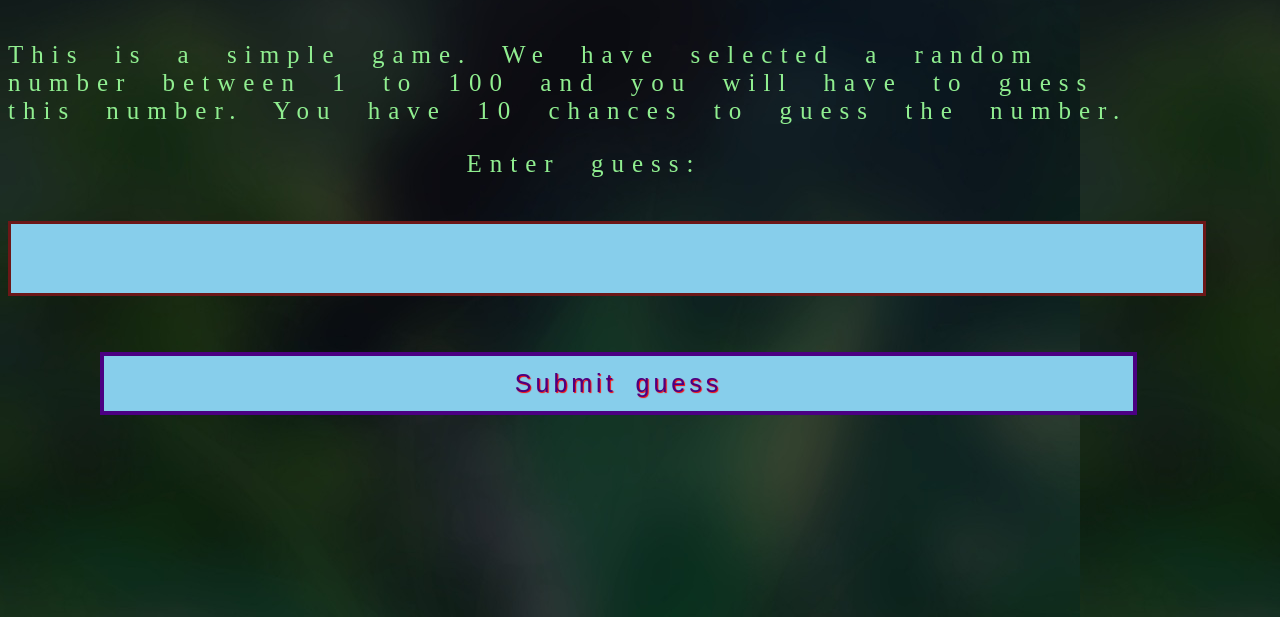
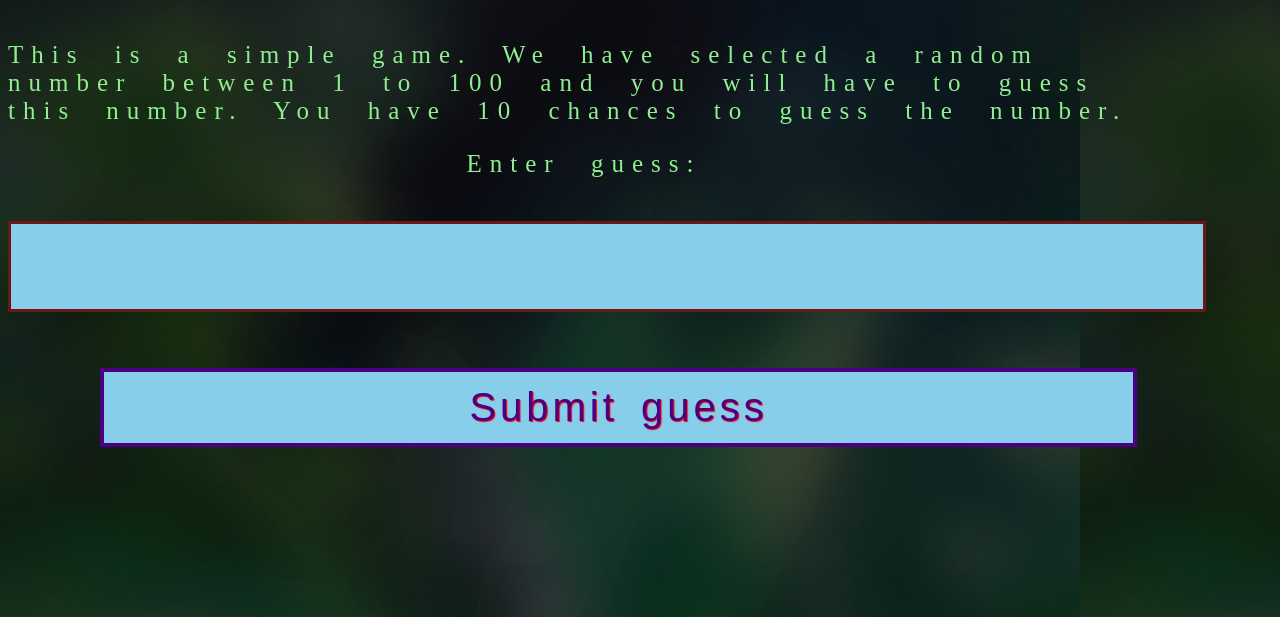
Before and after one commit to InnocentG33k/ng, a plain HTML site: page simple-game.html in a window 1280 px wide. Shown: the part 183-800 px from the top of the page. Drawn offline with Linux system fonts and the light colour scheme.

Commit message:
Update simple-game.html

```diff
--- a/simple-game.html
+++ b/simple-game.html
@@ -6,7 +6,6 @@
    <style>
   body {
       max-width: 90%;
-      margin: 5 auto;
       background-image: url(simple-game-bg.jpg);
       background-repeat: repeat;
   }
@@ -29,7 +28,7 @@
       word-spacing: 16px;
   }
   .guessField {
-      font-size: 25px;
+      font-size: 40px;
       color: indigo;
       padding: 20px;
       width: 100%;
@@ -44,7 +43,7 @@
       width: 90%;
       padding: 13px;
       margin-left: 8%;
-      font-size: 25px;
+      font-size: 40px;
       letter-spacing: 4px;
       word-spacing: 8px;
       background-color: skyblue;
```
